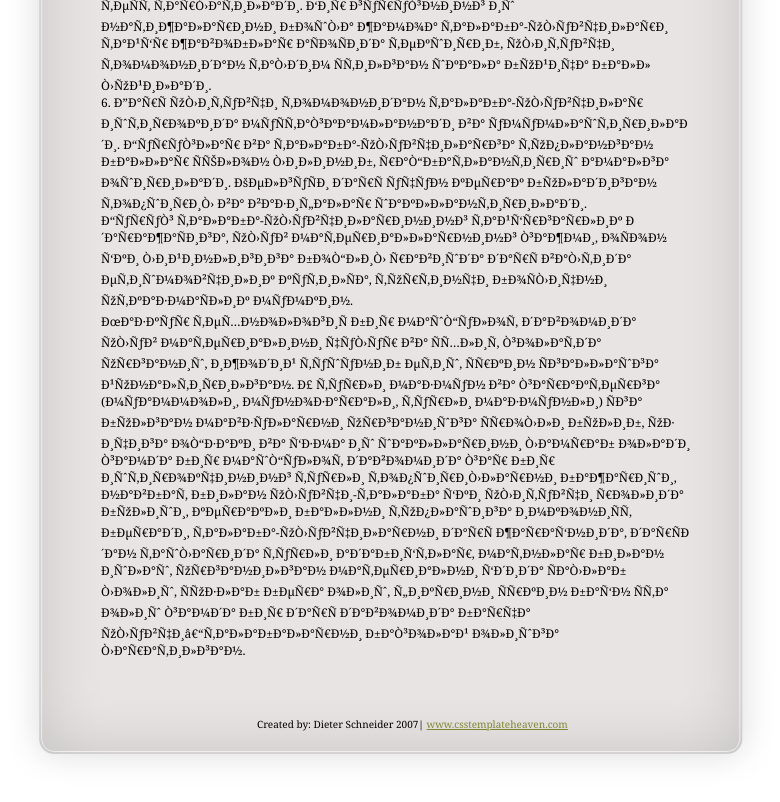
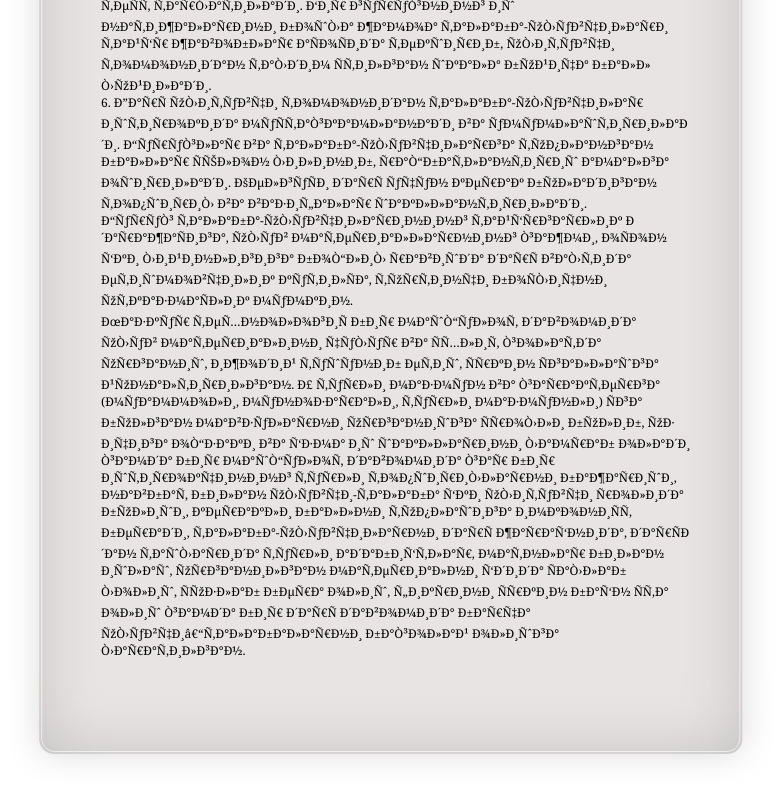
Before and after one commit to AkbarYusupov/Asqar_1, a plain HTML site: page 2.html in a window 1280 px wide. Shown: the part 1263-2065 px from the top of the page, without its empty margins (173-953 px from the left). Drawn offline with Linux system fonts and the light colour scheme.

Commit message:
second commit

```diff
--- a/2.html
+++ b/2.html
@@ -67,7 +67,7 @@
     </div>
   </div>
   <div id="footer">
-    <p>Created by: Dieter Schneider 2007| <a href="http://www.csstemplateheaven.com">www.csstemplateheaven.com</a></p>
+
   </div>
 </body>
 
```
Also changed, not shown: 1.html (+1 -1 lines), 3.html (+1 -1 lines), 4.html (+1 -1 lines), index.html (+1 -1 lines).
